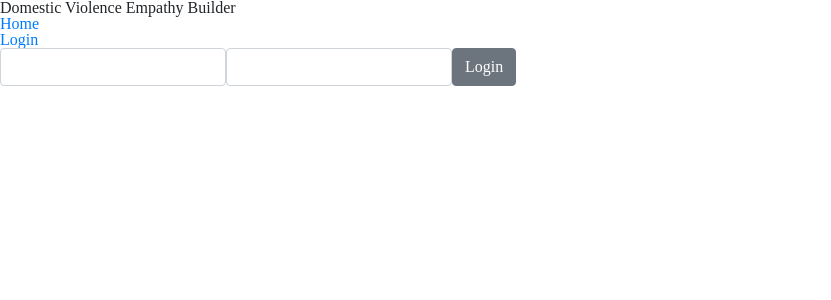
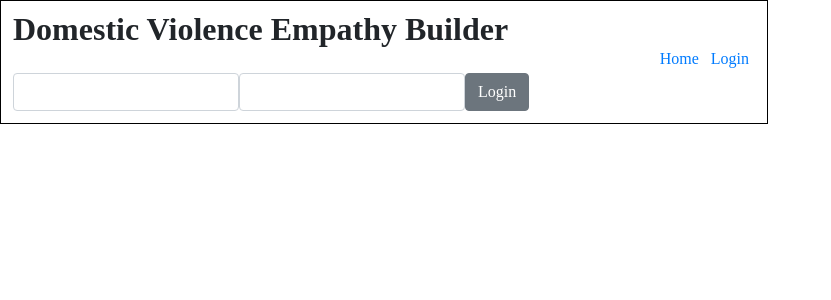
Before and after one commit to build-week-dv-empathy-builder/Front-end, a React (Create React App) app in the folder dv-empathy/: page /login in a window 1280 px wide. Shown: the top 300 px of the page, without its empty margins (0-831 px from the left). Built offline with nearby package versions, Linux system fonts and the light colour scheme.

Commit message:
minor css changes. working on submitting data

```diff
--- a/dv-empathy/src/App.css
+++ b/dv-empathy/src/App.css
@@ -50,5 +50,26 @@ table {
 
 /* START APP CSS */
 .App {
-  width: 60%;
+	border: 1px solid black;
+	padding: 12px;
+  	width: 60%;
 }
+
+.App h1 {
+	font-weight: bold;
+	font-size: 2rem;
+}
+
+.App nav {
+	width: 100%;
+}
+
+.App .nav-links {
+	display: flex;
+	flex-flow: row nowrap;
+	justify-content: flex-end;
+}
+
+.App .nav-links p {
+	padding: 6px;
+}
--- a/dv-empathy/src/components/InputRelocationCosts.js
+++ b/dv-empathy/src/components/InputRelocationCosts.js
@@ -1,5 +1,6 @@
 import React from 'react'
-import { Input, Label, Form } from 'reactstrap'
+import { Input, Label, Form, Button } from 'reactstrap'
+import axios from 'axios'
 
 class InputRelocationCosts extends React.Component {
     constructor() {
@@ -15,14 +16,22 @@ class InputRelocationCosts extends React.Component {
         })
     }
 
+    handleSubmit = (event) => {
+        // event.preventDefault()
+        // axios.post('')
+        //     .then()
+        //     .catch()
+    }
+
     render() {
         const { rent } = this.state
         return (
             <div>
                 <h1>INPUT RELOCATION COSTS</h1>
-                <Form>
+                <Form onSubmit={this.handleSubmit}>
                     <Label for="rent">Rent: </Label>
                     <Input name="rent" value={rent} onChange={this.handleChange} />
+                    <Button type="submit">Submit</Button>
                 </Form>
 
             </div>
--- a/dv-empathy/src/components/Login.js
+++ b/dv-empathy/src/components/Login.js
@@ -1,6 +1,5 @@
 import React from 'react';
 import { Button, Input, Form, Label, FormGroup } from 'reactstrap';
-import { Redirect } from 'react-router-dom'
 
 class Login extends React.Component {
   constructor(props) {
```
